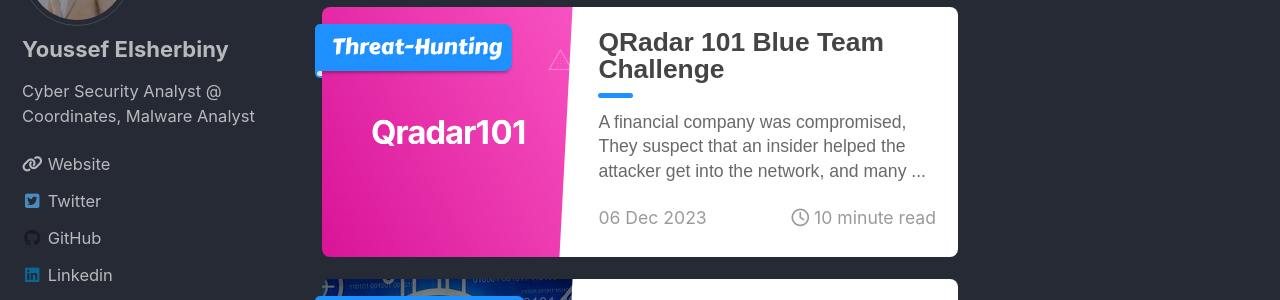
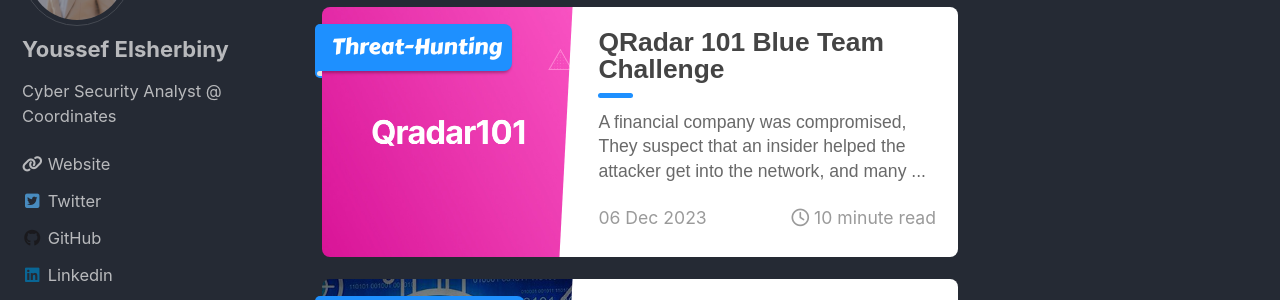
Before and after one commit to YoussefElsherbiiny/YoussefElsherbiiny.github.io, a Jekyll site: the page built from index.html, in a window 1280 px wide. Shown: the part 195-495 px from the top of the page. Built offline with Jekyll 4.4.1, drawn with Linux system fonts in a browser that asks for light colours; cached includes are drawn as plain includes; nearby versions of some CDN libraries; the list of posts is cut into pages by our own code.

Commit message:
Update _config.yml

```diff
--- a/_config.yml
+++ b/_config.yml
@@ -60,7 +60,7 @@ plugins:
 author:
   name   : "Youssef Elsherbiny"
   avatar : "/assets/images/Hwidi.jpeg"
-  bio    : "Cyber Security Analyst @ Coordinates, Malware Analyst"
+  bio    : "Cyber Security Analyst @ Coordinates"
   links:
     - label: "Website"
       icon: "fas fa-fw fa-link"
```
